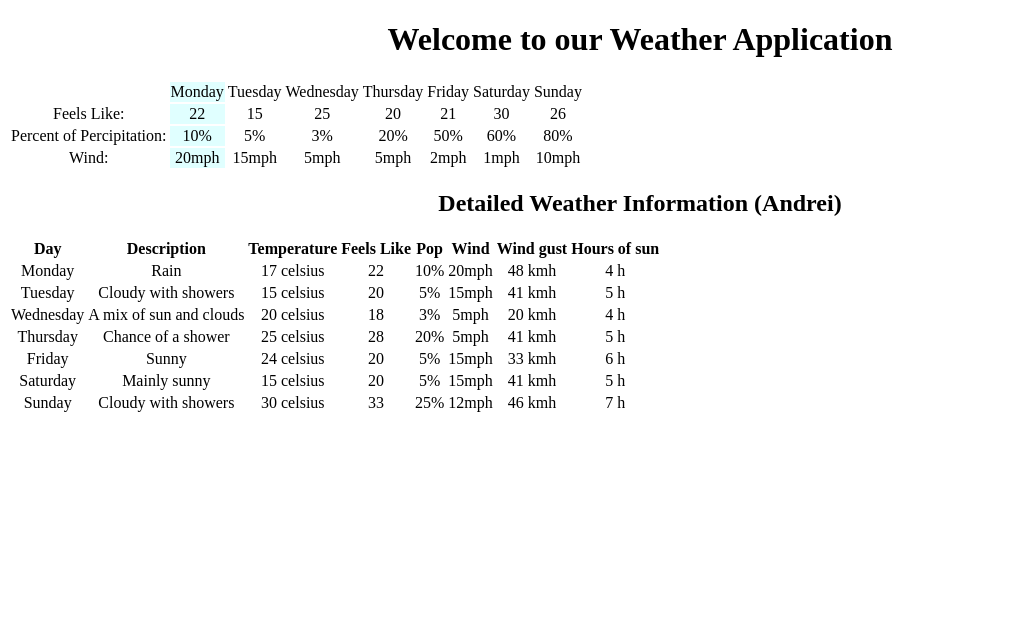
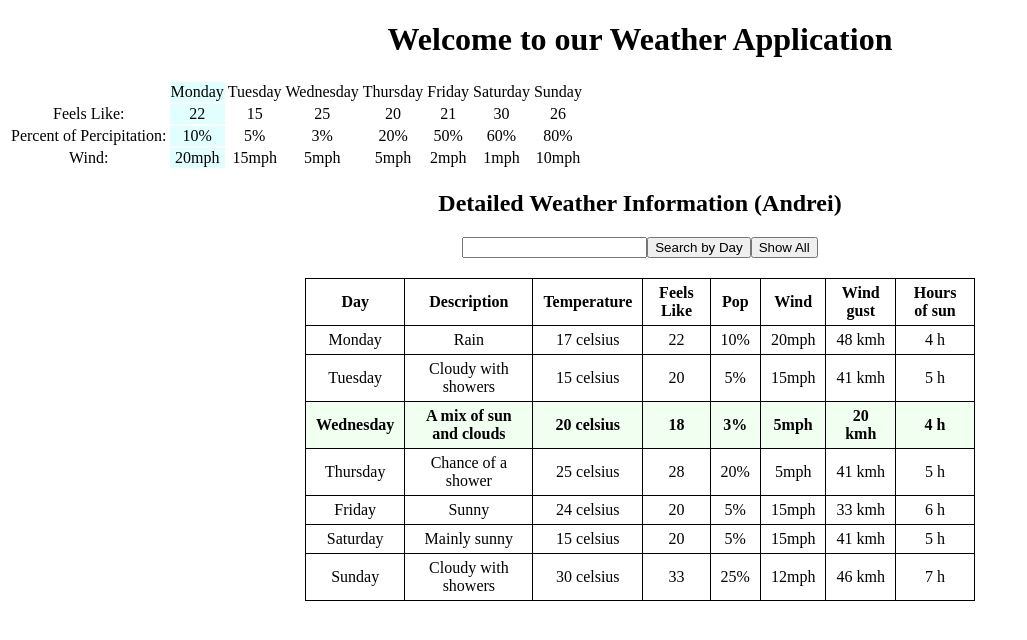
Before and after one commit to jwong92/angular_assign2, an Angular app: page /andrei in a window 1280 px wide. Shown: the top 640 px of the page, without its empty margins (0-1027 px from the left). Built offline with nearby package versions, Linux system fonts and the light colour scheme.

Commit message:
Added search function

```diff
--- a/src/app/andweather.service.ts
+++ b/src/app/andweather.service.ts
@@ -19,7 +19,7 @@ export class AndweatherService {
             , wind: '20mph'
             , gust: 48
             , sun: 4
-            , today: true
+            , today: false
         }
         , {
             id: 2
@@ -45,7 +45,7 @@ export class AndweatherService {
             , wind: '5mph'
             , gust: 20
             , sun: 4
-            , today: false
+            , today: true
         }
         , {
             id: 4
@@ -102,7 +102,17 @@ export class AndweatherService {
 
     ];
 
-    getWeather(): Observable<Andweather[]>{
+    getWeather(day?: Andweather): Observable<Andweather[]> {
+        if (day) {
+            let results: Andweather[] = [];
+            for (let p of this.weatherArr) {
+                // filter results based on day
+                if (p.day.toLowerCase() === day.day.toLowerCase()) {
+                    results.push(p);
+                }
+            }
+            return of(results);
+        }
         return of(this.weatherArr);
     }
 
--- a/src/app/app.module.ts
+++ b/src/app/app.module.ts
@@ -4,6 +4,8 @@ import { NgModule } from '@angular/core';
 import { AppComponent } from './app.component';
 import { JWeatherComponent } from './j-weather/j-weather.component';
 import { WeatherlistComponent } from './weatherlist/weatherlist.component';
+
+import { FormsModule } from '@angular/forms';
 
 @NgModule({
   declarations: [
@@ -12,7 +14,8 @@ import { WeatherlistComponent } from './weatherlist/weatherlist.component';
     WeatherlistComponent
   ],
   imports: [
-    BrowserModule
+    BrowserModule,
+      FormsModule
   ],
   providers: [],
   bootstrap: [AppComponent]
--- a/src/app/weatherlist/weatherlist.component.css
+++ b/src/app/weatherlist/weatherlist.component.css
@@ -0,0 +1,22 @@
+table, tr, th, td {
+    border: 1px solid black;
+    border-collapse: collapse;
+}
+
+th, td {
+    padding: 5px 10px;
+}
+
+#page {
+    width:53%;
+    margin: 0 auto;
+}
+
+.bold {
+    font-weight: bold;
+    background-color: honeydew;
+}
+
+.search {
+    margin-bottom: 20px;
+}
--- a/src/app/weatherlist/weatherlist.component.html
+++ b/src/app/weatherlist/weatherlist.component.html
@@ -1,4 +1,9 @@
-<div *ngIf="weatherArr">
+<div *ngIf="weatherArr" id="page">
+
+  <div class="search"><input [(ngModel)]="weatherSearch.day">
+    <button (click)="findDay(weatherSearch)">Search by Day</button>
+    <button (click)="findDay()">Show All</button></div>
+
   <table>
     <tr>
       <th>Day</th>
@@ -10,7 +15,7 @@
       <th>Wind gust</th>
       <th>Hours of sun</th>
     </tr>
-    <tr *ngFor="let w of weatherArr">
+    <tr *ngFor="let w of weatherArr" [ngClass]="{'bold': w.today}">
       <td>{{ w.day }}</td>
       <td>{{ w.descr }}</td>
       <td>{{ w.temp[0] }} {{ w.temp[1] }}</td>
@@ -21,7 +26,5 @@
       <td>{{ w.sun }} h</td>
     </tr>
   </table>
-  <!--<div *ngFor="let w of weatherArr">-->
-    <!--{{ w.day }} {{ w.descr }} {{ w.temp[0] }} {{ w.temp[1] }}-->
-  <!--</div>-->
+
 </div>
--- a/src/app/weatherlist/weatherlist.component.ts
+++ b/src/app/weatherlist/weatherlist.component.ts
@@ -8,7 +8,7 @@ import {AndweatherService} from '../andweather.service';
   styleUrls: ['./weatherlist.component.css']
 })
 export class WeatherlistComponent implements OnInit {
-
+  weatherSearch: Andweather = new Andweather();
   weatherArr: Andweather[];
   constructor(private andweatherService: AndweatherService) { }
 
@@ -16,4 +16,8 @@ export class WeatherlistComponent implements OnInit {
       this.andweatherService.getWeather().subscribe(results => this.weatherArr = results);
   }
 
+  findDay(dayQuery: Andweather): void {
+      this.andweatherService.getWeather(dayQuery).subscribe(results => this.weatherArr = results);
+  }
+
 }
```
